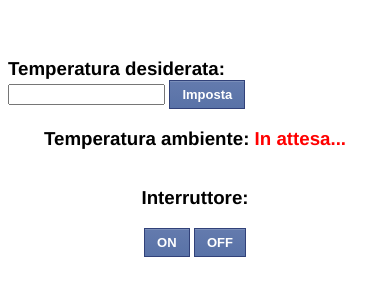
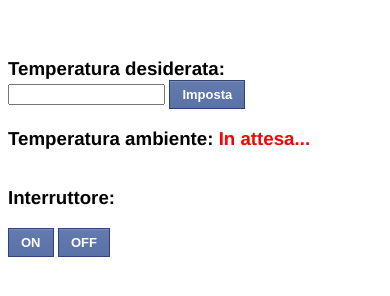
Before and after one commit to raciard/dongiacomo, a website: page public/index.html in a window 390 px wide. Drawn offline with nearby package versions, Linux system fonts and the light colour scheme; no server answers.

Commit message:
superses

```diff
--- a/public/style.css
+++ b/public/style.css
@@ -33,3 +33,10 @@
 	position:relative;
 	top:1px;
 }
+
+
+@media only screen and (max-width: 768px) {
+	.container{
+		align-items: flex-start;
+	}
+  }
```
